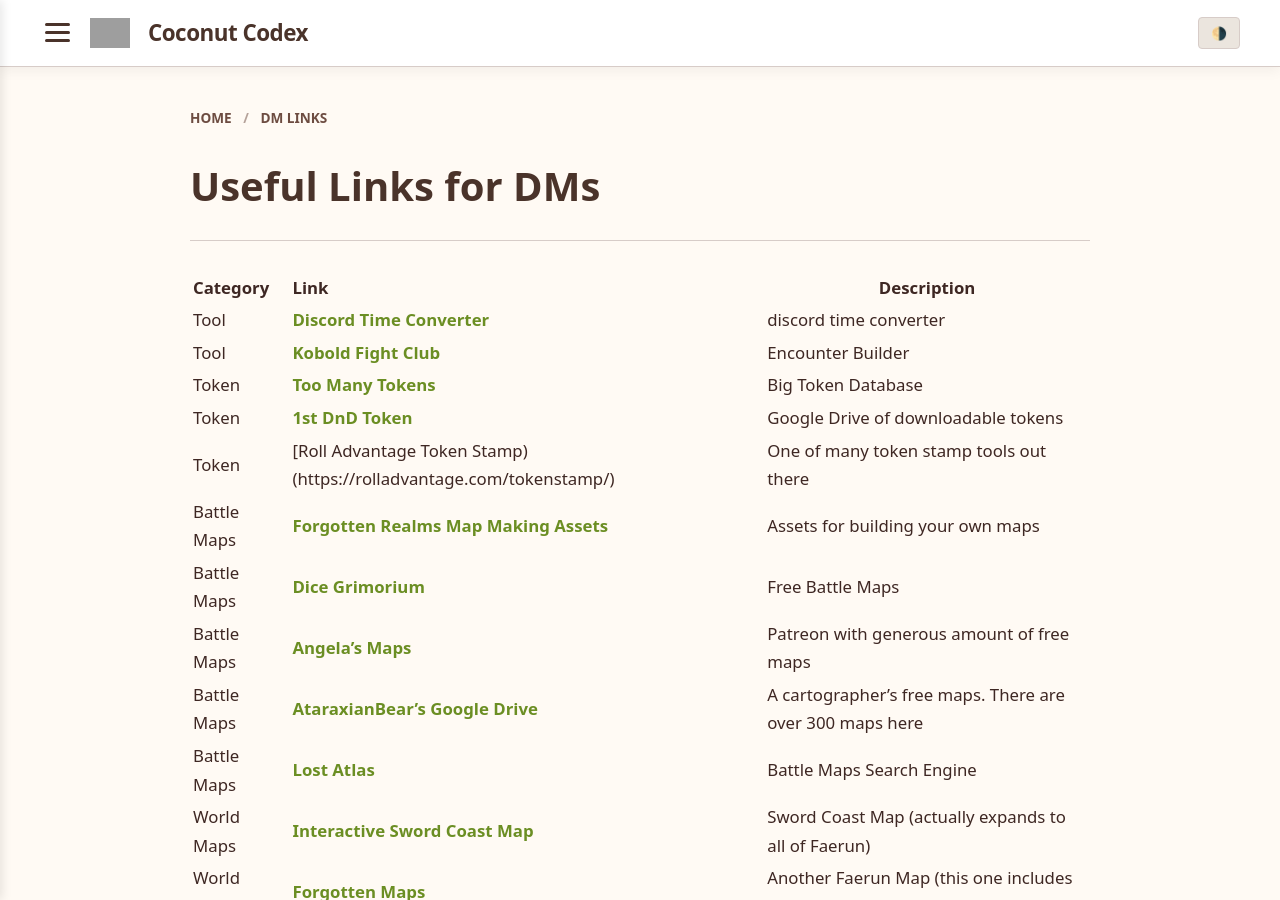
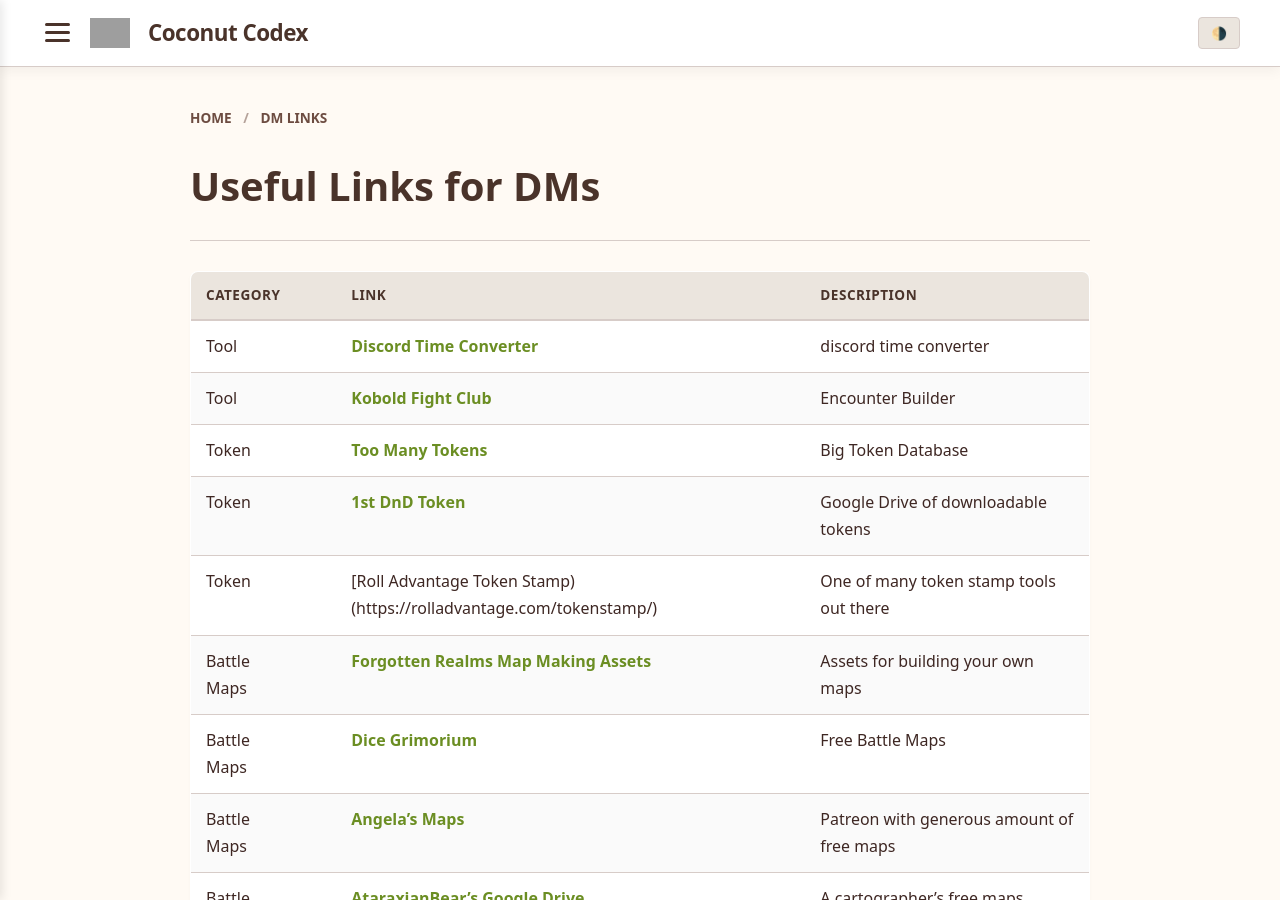
Before and after one commit to coconutswallow/codex, a Jekyll site: the page built from dm-links.md, in a window 1280 px wide and 900 px high. Built offline with Jekyll 4.4.1, drawn with Linux system fonts in a browser that asks for light colours; a script that is not in the unit is left out; grey boxes are pictures that could not be loaded.

Commit message:
Update style.css

```diff
--- a/assets/css/style.css
+++ b/assets/css/style.css
@@ -1110,3 +1110,67 @@
   .doc-footer-nav { grid-template-columns: 1fr; }
   .nav-next { text-align: left; margin-top: 10px;}
 }
+
+/* ============================================
+   MARKDOWN TABLES
+   ============================================ */
+table {
+  width: 100%;
+  border-collapse: collapse;
+  margin: 25px 0;
+  font-size: 0.95em;
+  background-color: var(--color-bg-card);
+  border: 1px solid var(--color-border);
+  border-radius: var(--border-radius);
+  overflow: hidden; /* Clips corners for border-radius */
+  box-shadow: 0 2px 5px rgba(0,0,0,0.02);
+}
+
+thead {
+  background-color: var(--color-bg-controls);
+  border-bottom: 2px solid var(--color-border);
+}
+
+th {
+  padding: 12px 15px;
+  text-align: left;
+  font-weight: 800;
+  color: var(--color-primary);
+  text-transform: uppercase;
+  font-size: 0.85em;
+  letter-spacing: 0.5px;
+}
+
+td {
+  padding: 12px 15px;
+  border-bottom: 1px solid var(--color-border);
+  color: var(--color-text);
+  vertical-align: top;
+}
+
+/* Last row needs no border */
+tr:last-child td {
+  border-bottom: none;
+}
+
+/* Zebra Striping */
+tr:nth-child(even) {
+  background-color: rgba(0, 0, 0, 0.02); /* Subtle stripe */
+}
+[data-theme="dark"] tr:nth-child(even) {
+  background-color: rgba(255, 255, 255, 0.03);
+}
+
+/* Hover Effect */
+tbody tr:hover {
+  background-color: rgba(0, 0, 0, 0.04);
+}
+[data-theme="dark"] tbody tr:hover {
+  background-color: rgba(255, 255, 255, 0.05);
+}
+
+/* Responsive Wrapper (For mobile scrolling) */
+.table-wrapper {
+  overflow-x: auto;
+  margin-bottom: 20px;
+  border: 1px solid
```
